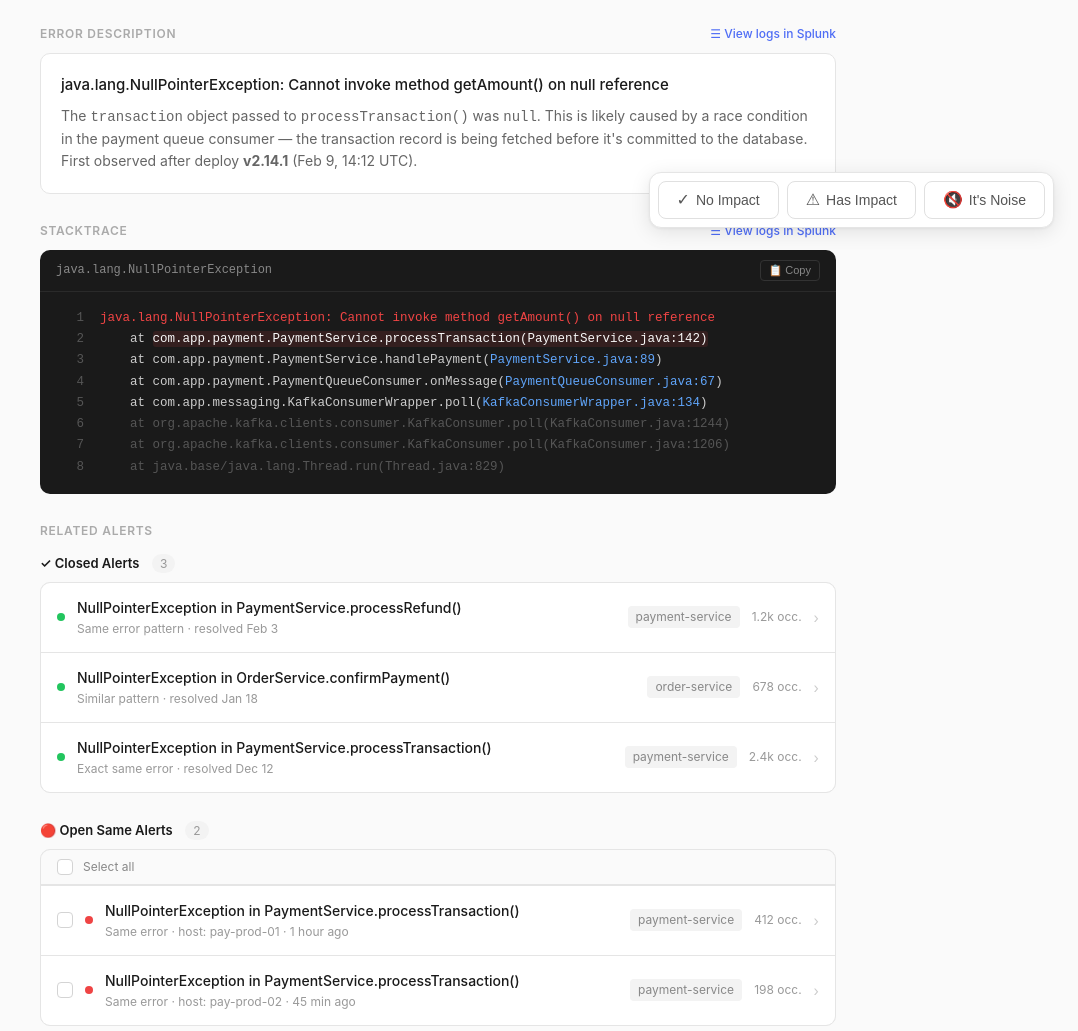
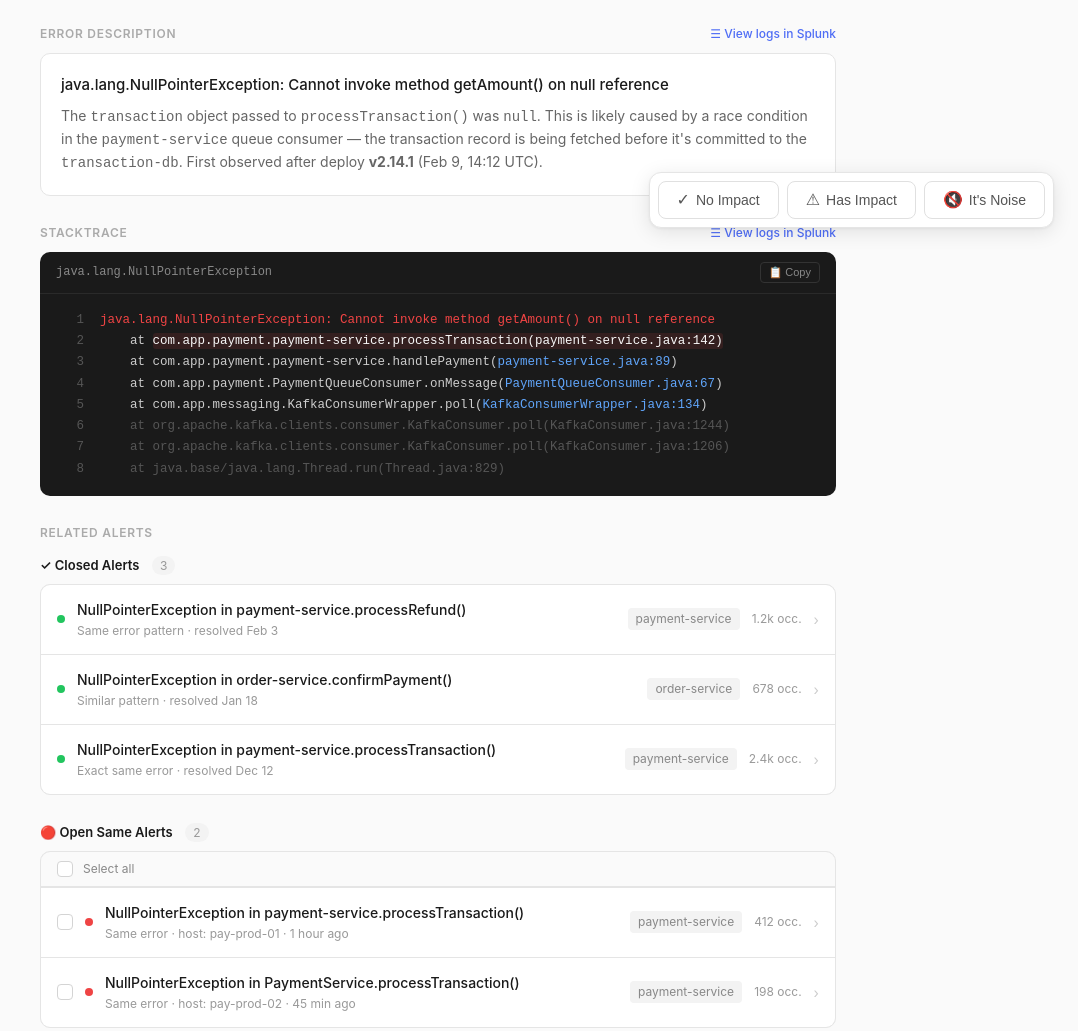
Before and after one commit to xojiodyes/jira-manager, a website: page alert-ui-mockup.html in a window 1280 px wide. Shown: the part 548-1579 px from the top of the page, without its empty margins (202-1280 px from the left). Drawn offline with Linux system fonts and the light colour scheme.

Commit message:
feat: enhance error reporting with dynamic component binding in alert UI

```diff
--- a/alert-ui-mockup.html
+++ b/alert-ui-mockup.html
@@ -1060,7 +1060,7 @@
         <span class="alert-time">Feb 9, 2026 at 14:32 UTC</span>
       </div>
 
-      <h1 class="alert-title">NullPointerException in PaymentService.processTransaction()</h1>
+      <h1 class="alert-title">NullPointerException in <span data-bind="currentComponent"></span>.processTransaction()</h1>
 
       <div class="alert-component">
         <span class="icon">&#9649;</span>
@@ -1140,8 +1140,8 @@
         <div class="error-message">java.lang.NullPointerException: Cannot invoke method getAmount() on null reference</div>
         <div class="error-detail">
           The <code>transaction</code> object passed to <code>processTransaction()</code> was <code>null</code>.
-          This is likely caused by a race condition in the payment queue consumer — the transaction record
-          is being fetched before it's committed to the database. First observed after deploy <strong>v2.14.1</strong> (Feb 9, 14:12 UTC).
+          This is likely caused by a race condition in the <code data-bind="currentComponent"></code> queue consumer — the transaction record
+          is being fetched before it's committed to the <code data-bind="transactionDb"></code>. First observed after deploy <strong>v2.14.1</strong> (Feb 9, 14:12 UTC).
         </div>
       </div>
     </div>
@@ -1160,8 +1160,8 @@
           </button>
         </div>
         <pre class="stacktrace"><span class="line-num"> 1</span><span class="error-line">java.lang.NullPointerException: Cannot invoke method getAmount() on null reference</span>
-<span class="line-num"> 2</span>    at <span class="highlight">com.app.payment.PaymentService.processTransaction(PaymentService.java:142)</span>
-<span class="line-num"> 3</span>    at com.app.payment.PaymentService.handlePayment(<span class="file-ref">PaymentService.java:89</span>)
+<span class="line-num"> 2</span>    at <span class="highlight">com.app.payment.<span data-bind="currentComponent"></span>.processTransaction(<span data-bind="currentComponent"></span>.java:142)</span>
+<span class="line-num"> 3</span>    at com.app.payment.<span data-bind="currentComponent"></span>.handlePayment(<span class="file-ref"><span data-bind="currentComponent"></span>.java:89</span>)
 <span class="line-num"> 4</span>    at com.app.payment.PaymentQueueConsumer.onMessage(<span class="file-ref">PaymentQueueConsumer.java:67</span>)
 <span class="line-num"> 5</span>    at com.app.messaging.KafkaConsumerWrapper.poll(<span class="file-ref">KafkaConsumerWrapper.java:134</span>)
 <span class="line-num"> 6</span>    <span class="dimmed">at org.apache.kafka.clients.consumer.KafkaConsumer.poll(KafkaConsumer.java:1244)</span>
@@ -1186,7 +1186,7 @@
             <div class="related-item">
               <span class="dot resolved"></span>
               <div class="related-info">
-                <div class="related-title">NullPointerException in PaymentService.processRefund()</div>
+                <div class="related-title">NullPointerException in <span data-bind="currentComponent"></span>.processRefund()</div>
                 <div class="related-meta">Same error pattern &middot; resolved Feb 3</div>
               </div>
               <span class="related-component" data-bind="currentComponent"></span>
@@ -1196,11 +1196,11 @@
             <div class="expand-panel">
               <div class="expand-card">
                 <div class="expand-label">Root cause</div>
-                <div class="expand-text">Race condition between Kafka consumer and DB write. The <code>findById()</code> call returned <code>null</code> because the transaction wasn't committed yet when the event was processed.</div>
+                <div class="expand-text">Race condition between Kafka consumer and <code data-bind="transactionDb"></code> write. The <code>findById()</code> call returned <code>null</code> because the transaction wasn't committed yet when the event was processed.</div>
               </div>
               <div class="expand-card">
                 <div class="expand-label">Resolution</div>
-                <div class="expand-text">Added a retry mechanism with exponential backoff (3 attempts, 200ms base delay) in <code>PaymentQueueConsumer</code>. Also added a null-check guard in <code>processRefund()</code>.</div>
+                <div class="expand-text">Added a retry mechanism with exponential backoff (3 attempts, 200ms base delay) in <code data-bind="currentComponent"></code> queue consumer. Also added a null-check guard in <code>processRefund()</code>.</div>
                 <div class="resolution-tag">&#10003; Fixed in v2.13.4</div>
               </div>
             </div>
@@ -1210,7 +1210,7 @@
             <div class="related-item">
               <span class="dot resolved"></span>
               <div class="related-info">
-                <div class="related-title">NullPointerException in OrderService.confirmPayment()</div>
+                <div class="related-title">NullPointerException in <span data-bind="orderService"></span>.confirmPayment()</div>
                 <div class="related-meta">Similar pattern &middot; resolved Jan 18</div>
               </div>
               <span class="related-component" data-bind="orderService"></span>
@@ -1220,7 +1220,7 @@
             <div class="expand-panel">
               <div class="expand-card">
                 <div class="expand-label">Root cause</div>
-                <div class="expand-text">Payment confirmation callback arrived before the order record was persisted. Async event ordering issue between <code data-bind="orderService"></code> and <code data-bind="currentComponent"></code>.</div>
+                <div class="expand-text">Payment confirmation callback arrived before the order record was persisted. Async event ordering issue between <code data-bind="orderService"></code> and <code data-bind="currentComponent"></code>. Data inconsistency in <code data-bind="transactionDb"></code>.</div>
               </div>
               <div class="expand-card">
                 <div class="expand-label">Resolution</div>
@@ -1234,7 +1234,7 @@
             <div class="related-item">
               <span class="dot resolved"></span>
               <div class="related-info">
-                <div class="related-title">NullPointerException in PaymentService.processTransaction()</div>
+                <div class="related-title">NullPointerException in <span data-bind="currentComponent"></span>.processTransaction()</div>
                 <div class="related-meta">Exact same error &middot; resolved Dec 12</div>
               </div>
               <span class="related-component" data-bind="currentComponent"></span>
@@ -1244,11 +1244,11 @@
             <div class="expand-panel">
               <div class="expand-card">
                 <div class="expand-label">Root cause</div>
-                <div class="expand-text">Database connection pool exhaustion during peak load caused <code>findById()</code> to return null instead of throwing a timeout. Connection pool was set to 10 (too low for traffic volume).</div>
+                <div class="expand-text"><code data-bind="transactionDb"></code> connection pool exhaustion during peak load caused <code>findById()</code> to return null instead of throwing a timeout. Connection pool was set to 10 (too low for traffic volume).</div>
               </div>
               <div class="expand-card">
                 <div class="expand-label">Resolution</div>
-                <div class="expand-text">Increased connection pool to 50. Added proper exception handling in the repository layer to throw <code>TransactionNotFoundException</code> instead of returning null.</div>
+                <div class="expand-text">Increased <code data-bind="transactionDb"></code> connection pool to 50. Added proper exception handling in the <code data-bind="currentComponent"></code> repository layer to throw <code>TransactionNotFoundException</code> instead of returning null.</div>
                 <div class="resolution-tag">&#10003; Fixed in v2.11.2</div>
               </div>
             </div>
@@ -1274,7 +1274,7 @@
               <input type="checkbox" class="related-checkbox alert-checkbox" data-group="open-same-list" onclick="event.stopPropagation(); updateBulkToolbar()" >
               <span class="dot critical"></span>
               <div class="related-info">
-                <div class="related-title">NullPointerException in PaymentService.processTransaction()</div>
+                <div class="related-title">NullPointerException in <span data-bind="currentComponent"></span>.processTransaction()</div>
                 <div class="related-meta">Same error &middot; host: pay-prod-01 &middot; 1 hour ago</div>
               </div>
               <span class="related-component" data-bind="currentComponent"></span>
```
